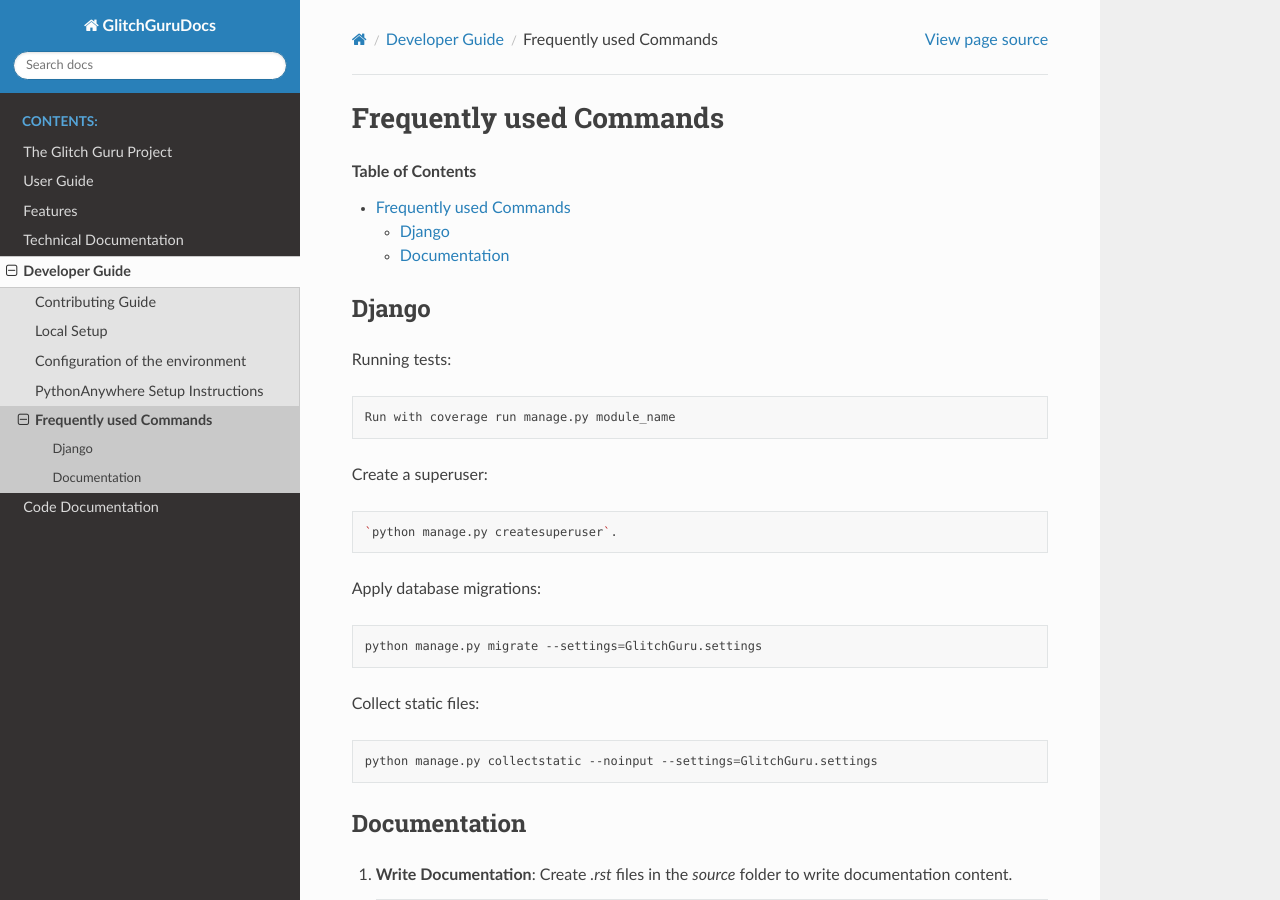
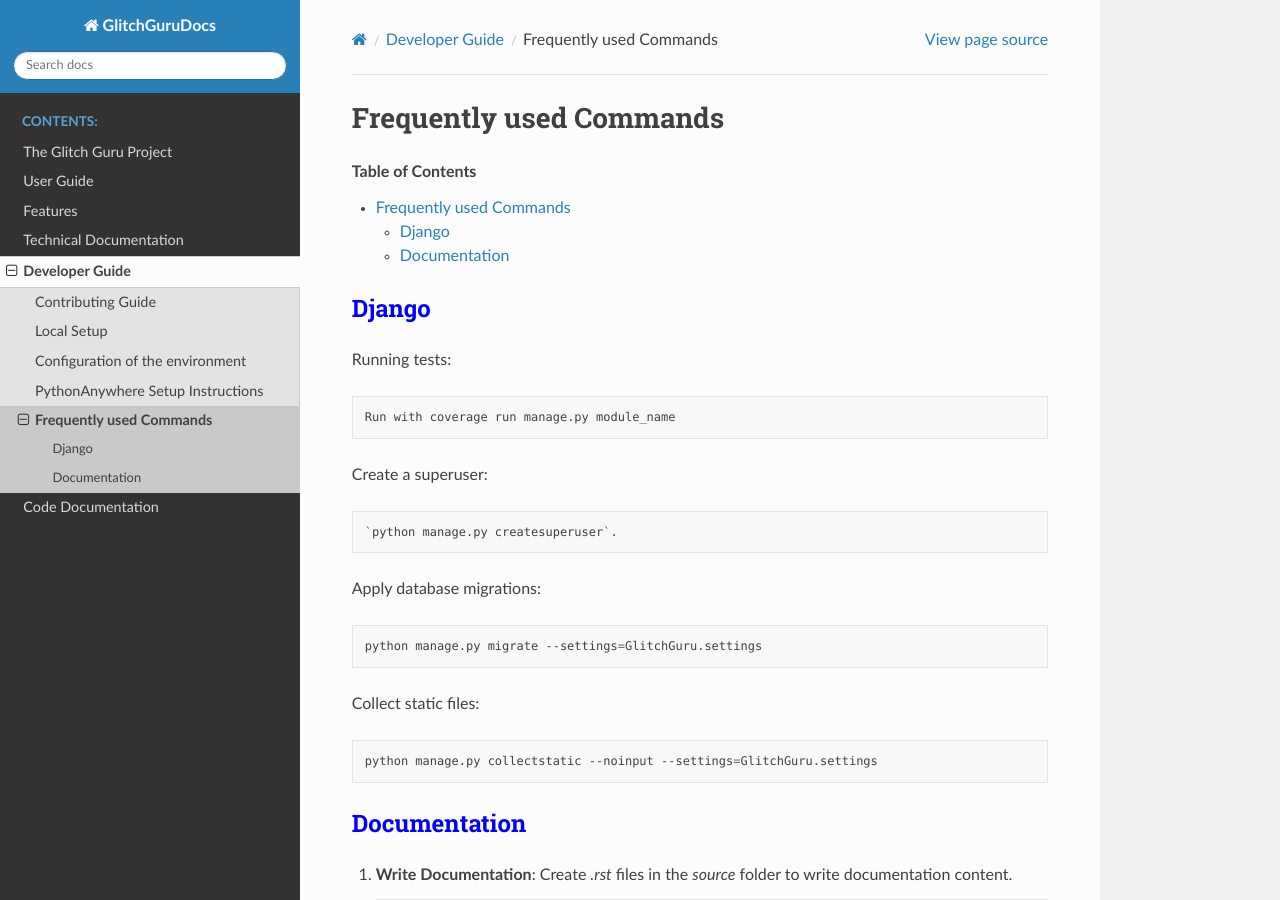
Before and after one commit to Niloth-p/glitch-guru, a Sphinx documentation site: the page built from docs/source/DeveloperGuide/Commands.rst, in a window 1280 px wide and 900 px high. Built offline with Sphinx 7.4.7 and the Read the Docs theme 2.0.0, drawn with Linux system fonts in a browser that asks for light colours.

Commit message:
docs: Update conf.py
- Link css and js files
- Exclude migrations from modules docs

```diff
--- a/docs/source/conf.py
+++ b/docs/source/conf.py
@@ -35,12 +35,21 @@ extensions = [
               ]
 
 templates_path = ["_templates"]
-exclude_patterns = []
-html_favicon = '_static/Wmf-ico-48px.png'
-
+exclude_patterns = ['**/migrations/*']
+master_doc = 'index'
+# html_sidebars = {
+#     '**': ['custom_sidebar.html', 'localtoc.html', 'relations.html', 'sourcelink.html', 'searchbox.html'],
+# }
+# github_url = URL to Docs on GitHub
 
 # -- Options for HTML output -------------------------------------------------
 # https://www.sphinx-doc.org/en/master/usage/configuration.html#options-for-html-output
 
+html_favicon = '_static/Wmf-ico-48px.png'
 html_theme = "sphinx_rtd_theme"
 html_static_path = ["_static"]
+html_css_files = [
+    'css/custom.css',
+]
+html_js_files = [
+]
```
